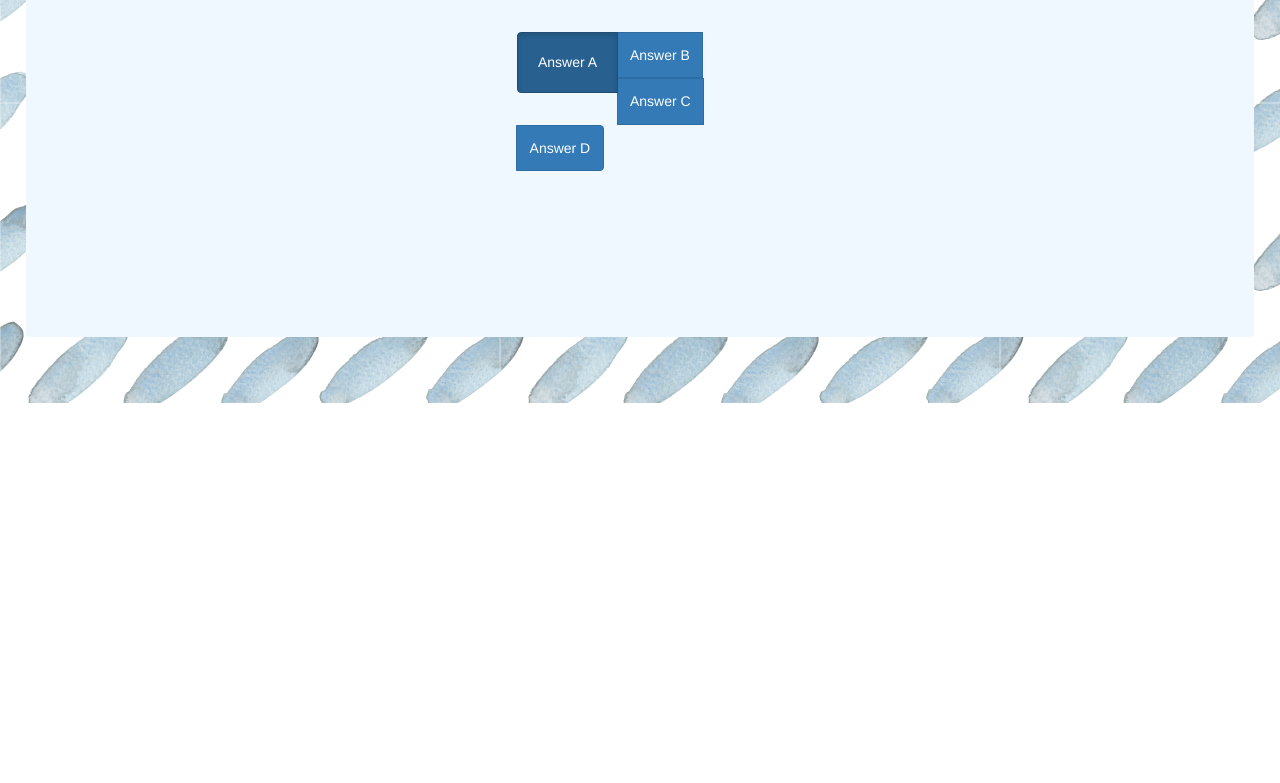
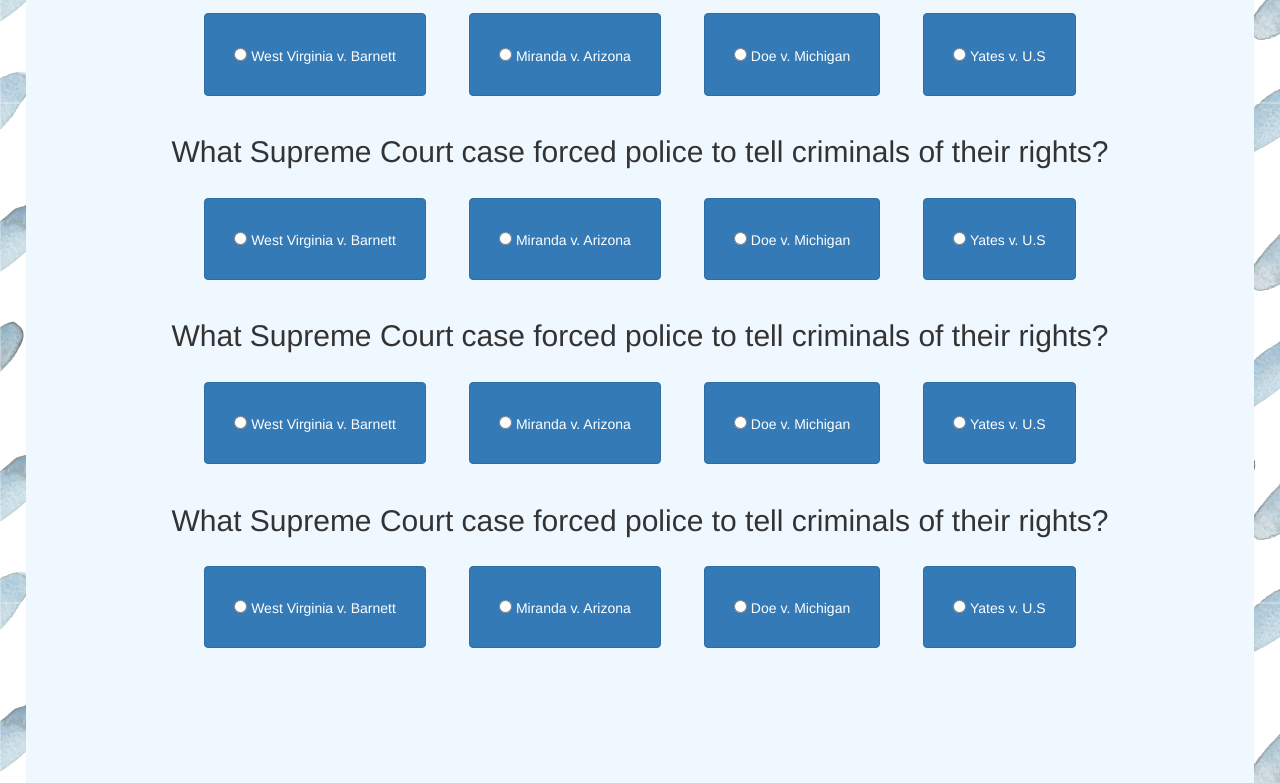
Before and after one commit to Bigg-Iron/TriviaGame, a plain HTML site: page quiz.html in a window 1280 px wide. Shown: the part 397-1180 px from the top of the page. Before the commit the page ends 800 px from the top, so only its background shows below. Drawn offline with nearby package versions, Linux system fonts and the light colour scheme.

Commit message:
Reformatted button usability in html

```diff
--- a/assets/css/style.css
+++ b/assets/css/style.css
@@ -34,15 +34,7 @@ body {
     margin-top: 5%;
 }
 
-.answer {
+.btn-primary {
     margin: 2%;
-    padding: 2%;
+    padding: 3%;
 }
-
-label.btn.btn-primary {
-    padding: 5%;
-}
-
-label.btn.btn-primary.active {
-    padding: 8%;
-}
--- a/assets/javascript/app.js
+++ b/assets/javascript/app.js
@@ -30,6 +30,4 @@ $(document).ready(function () {
 
 
 
-
-
 });
--- a/quiz.html
+++ b/quiz.html
@@ -23,50 +23,91 @@
             <p>A script on this page starts this clock:</p>
             <p id="timer"></p>
 
-            <h2>What is the answer to the first question?</h2>
-            <div class="btn-group answer" data-toggle="buttons">
+            <h2>What Supreme Court case forced police to tell criminals of their rights?</h2>
 
-                <label class="btn btn-primary active">
-                      <input type="radio" name="options" id="option1" autocomplete="off" checked> Answer A
-                    </label>
+            <div class="row">
+                <label class="btn btn-primary">
+                    <input type="radio" name="options" id="option1" autocomplete="off"> West Virginia v. Barnett
+                </label>
 
                 <label class="btn btn-primary">
-                      <input type="radio" name="options" id="option2" autocomplete="off"> Answer B
-                    </label>
+                    <input type="radio" name="options" id="option2" autocomplete="off"> Miranda v. Arizona
+                </label>
 
                 <label class="btn btn-primary">
-                      <input type="radio" name="options" id="option3" autocomplete="off"> Answer C
-                    </label>
+                    <input type="radio" name="options" id="option3" autocomplete="off"> Doe v. Michigan
+                </label>
+
+                 <label class="btn btn-primary">
+                    <input type="radio" name="options" id="option4" autocomplete="off"> Yates v. U.S
+                </label>
+          </div>
+
+          <h2>What Supreme Court case forced police to tell criminals of their rights?</h2>
+
+             <div class="row">
+                 <label class="btn btn-primary">
+                     <input type="radio" name="options" id="option1" autocomplete="off"> West Virginia v. Barnett
+                 </label>
+
+                 <label class="btn btn-primary">
+                     <input type="radio" name="options" id="option2" autocomplete="off"> Miranda v. Arizona
+                 </label>
+
+                 <label class="btn btn-primary">
+                     <input type="radio" name="options" id="option3" autocomplete="off"> Doe v. Michigan
+                 </label>
+
+                  <label class="btn btn-primary">
+                     <input type="radio" name="options" id="option4" autocomplete="off"> Yates v. U.S
+                 </label>
+            </div>
+
+            <h2>What Supreme Court case forced police to tell criminals of their rights?</h2>
+
+            <div class="row">
+                <label class="btn btn-primary">
+                    <input type="radio" name="options" id="option1" autocomplete="off"> West Virginia v. Barnett
+                </label>
 
                 <label class="btn btn-primary">
-                            <input type="radio" name="options" id="option4" autocomplete="off"> Answer D
-                          </label>
-            </div>
+                    <input type="radio" name="options" id="option2" autocomplete="off"> Miranda v. Arizona
+                </label>
+
+                <label class="btn btn-primary">
+                    <input type="radio" name="options" id="option3" autocomplete="off"> Doe v. Michigan
+                </label>
+
+                 <label class="btn btn-primary">
+                    <input type="radio" name="options" id="option4" autocomplete="off"> Yates v. U.S
+                </label>
+          </div>
+
+          <h2>What Supreme Court case forced police to tell criminals of their rights?</h2>
+
+          <div class="row">
+              <label class="btn btn-primary">
+                  <input type="radio" name="options" id="option1" autocomplete="off"> West Virginia v. Barnett
+              </label>
+
+              <label class="btn btn-primary">
+                  <input type="radio" name="options" id="option2" autocomplete="off"> Miranda v. Arizona
+              </label>
+
+              <label class="btn btn-primary">
+                  <input type="radio" name="options" id="option3" autocomplete="off"> Doe v. Michigan
+              </label>
+
+               <label class="btn btn-primary">
+                  <input type="radio" name="options" id="option4" autocomplete="off"> Yates v. U.S
+              </label>
+        </div>
+
 
 
 
         </div>
     </div>
-
-
-
-
-
-
-
-
-
-
-
-
-
-
-
-
-
-
-
-
 
 
 
```
